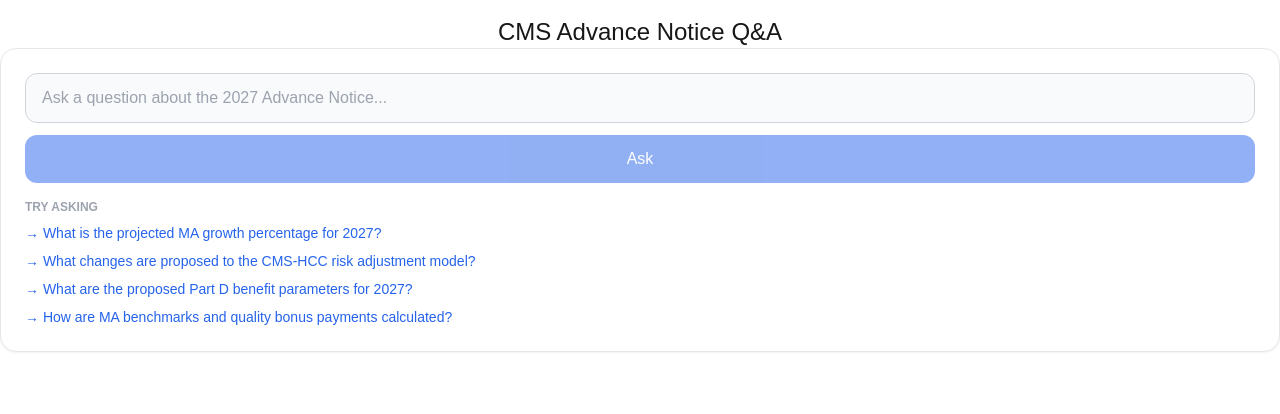
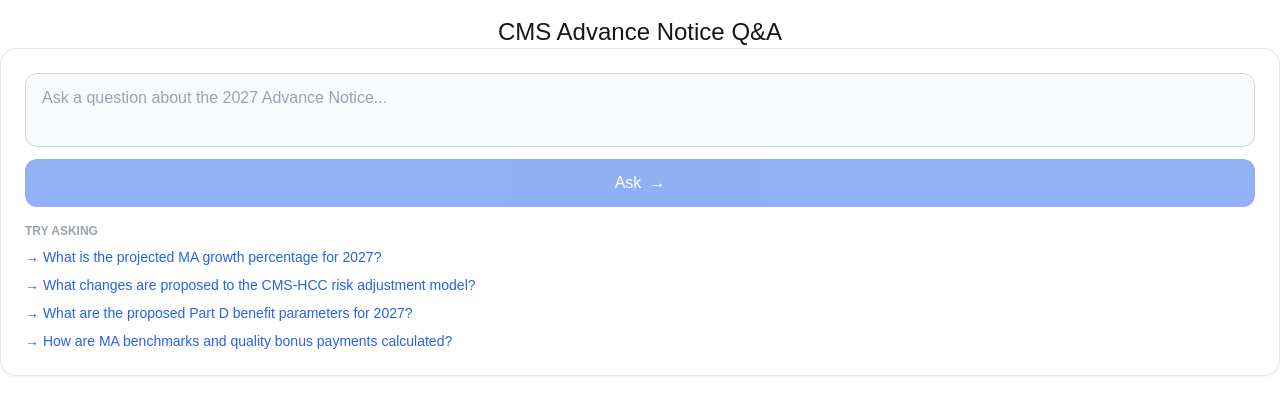
Before and after one commit to sdcrepcia/cms-qa, a Next.js app: page / in a window 1280 px wide. Shown: the top 414 px of the page. Built offline with nearby package versions, Linux system fonts and the light colour scheme.

Commit message:
Updated ask API

```diff
--- a/app/components/AskForm.tsx
+++ b/app/components/AskForm.tsx
@@ -1,6 +1,6 @@
 "use client";
 
-import { useState } from "react";
+import { useState, useEffect } from "react";
 import ReactMarkdown from "react-markdown";
 
 const SUGGESTED_QUESTIONS = [
@@ -14,6 +14,7 @@
   question: string;
   answer: string;
   confidence: "high" | "medium" | "low";
+  visible?: boolean;
 };
 
 export default function AskForm() {
@@ -34,16 +35,24 @@
       body: JSON.stringify({ question: activeQuestion, history }),
     });
     const data = await res.json();
-    console.log("API response:", data);
 
-    setHistory((prev) => [
-      {
-        question: activeQuestion,
-        answer: data.answer,
-        confidence: data.confidence,
-      },
-      ...prev,
-    ]);
+    // Add with visible: false first, then flip to true for animation
+    const newPair: QAPair = {
+      question: activeQuestion,
+      answer: data.answer,
+      confidence: data.confidence,
+      visible: false,
+    };
+
+    setHistory((prev) => [newPair, ...prev]);
+
+    // Slight delay so React renders the hidden state first
+    setTimeout(() => {
+      setHistory((prev) =>
+        prev.map((p, i) => (i === 0 ? { ...p, visible: true } : p))
+      );
+    }, 50);
+
     setIsLoading(false);
   };
 
@@ -52,27 +61,34 @@
       {/* Input Card */}
       <div className="bg-white dark:bg-gray-800 rounded-2xl shadow-sm border border-gray-200 dark:border-gray-700 p-6">
         <form
-          onSubmit={(e) => { e.preventDefault(); handleSubmit(); }}
+          onSubmit={(e) => {
+            e.preventDefault();
+            handleSubmit();
+          }}
           className="flex flex-col gap-3"
         >
-          <input
-            type="text"
+          <textarea
             value={question}
             onChange={(e) => setQuestion(e.target.value)}
-            onKeyDown={(e) => e.key === "Enter" && handleSubmit()}
+            onKeyDown={(e) => {
+              if (e.key === "Enter" && !e.shiftKey) {
+                e.preventDefault();
+                handleSubmit();
+              }
+            }}
             placeholder="Ask a question about the 2027 Advance Notice..."
-            className="w-full border border-gray-300 dark:border-gray-600 bg-gray-50 dark:bg-gray-900 text-gray-900 dark:text-white px-4 py-3 rounded-xl focus:outline-none focus:ring-2 focus:ring-blue-500"
+            rows={2}
+            className="w-full border border-gray-300 dark:border-gray-600 bg-gray-50 dark:bg-gray-900 text-gray-900 dark:text-white px-4 py-3 rounded-xl focus:outline-none focus:ring-2 focus:ring-blue-500 resize-none"
           />
           <button
             type="submit"
             disabled={isLoading || !question.trim()}
-            className="bg-blue-600 hover:bg-blue-700 disabled:opacity-50 disabled:cursor-not-allowed text-white font-medium px-4 py-3 rounded-xl transition-colors"
+            className="bg-blue-600 hover:bg-blue-700 disabled:opacity-50 disabled:cursor-not-allowed text-white font-medium px-4 py-3 rounded-xl transition-colors flex items-center justify-center gap-2"
           >
-            {isLoading ? "Thinking..." : "Ask"}
+            {isLoading ? "Thinking..." : <>Ask <span>→</span></>}
           </button>
         </form>
 
-        {/* Suggested Questions */}
         {history.length === 0 && (
           <div className="mt-4">
             <p className="text-xs text-gray-400 uppercase font-semibold mb-2">
@@ -93,11 +109,17 @@
         )}
       </div>
 
-      {/* Loading indicator */}
+      {/* Loading — animated bouncing dots */}
       {isLoading && (
-        <div className="bg-white dark:bg-gray-800 rounded-2xl shadow-sm border border-gray-200 dark:border-gray-700 p-6 animate-pulse">
-          <div className="h-4 bg-gray-200 dark:bg-gray-700 rounded w-3/4 mb-2" />
-          <div className="h-4 bg-gray-200 dark:bg-gray-700 rounded w-1/2" />
+        <div className="bg-white dark:bg-gray-800 rounded-2xl shadow-sm border border-gray-200 dark:border-gray-700 p-6 flex items-center gap-1.5">
+          <span className="text-sm text-gray-400 mr-2">Thinking</span>
+          {[0, 1, 2].map((i) => (
+            <span
+              key={i}
+              className="w-2 h-2 bg-blue-500 rounded-full animate-bounce"
+              style={{ animationDelay: `${i * 0.15}s` }}
+            />
+          ))}
         </div>
       )}
 
@@ -105,7 +127,17 @@
       {history.map((pair, i) => (
         <div
           key={i}
-          className="bg-white dark:bg-gray-800 rounded-2xl shadow-sm border border-gray-200 dark:border-gray-700 p-6"
+          className={`bg-white dark:bg-gray-800 rounded-2xl shadow-sm border border-gray-200 dark:border-gray-700 p-6 border-l-4 transition-all duration-500 ease-out ${
+            pair.confidence === "high"
+              ? "border-l-green-400"
+              : pair.confidence === "medium"
+              ? "border-l-yellow-400"
+              : "border-l-red-400"
+          } ${
+            pair.visible
+              ? "opacity-100 translate-y-0"
+              : "opacity-0 translate-y-4"
+          }`}
         >
           <p className="text-xs text-gray-400 uppercase font-semibold mb-1">
             Question
@@ -117,7 +149,7 @@
             Answer
           </p>
           <span
-            className={`inline-block text-xs font-semibold px-2 py-0.5 rounded-full mb-2 ${
+            className={`inline-block text-xs font-semibold px-2 py-0.5 rounded-full mb-3 ${
               pair.confidence === "high"
                 ? "bg-green-100 text-green-700"
                 : pair.confidence === "medium"
```
